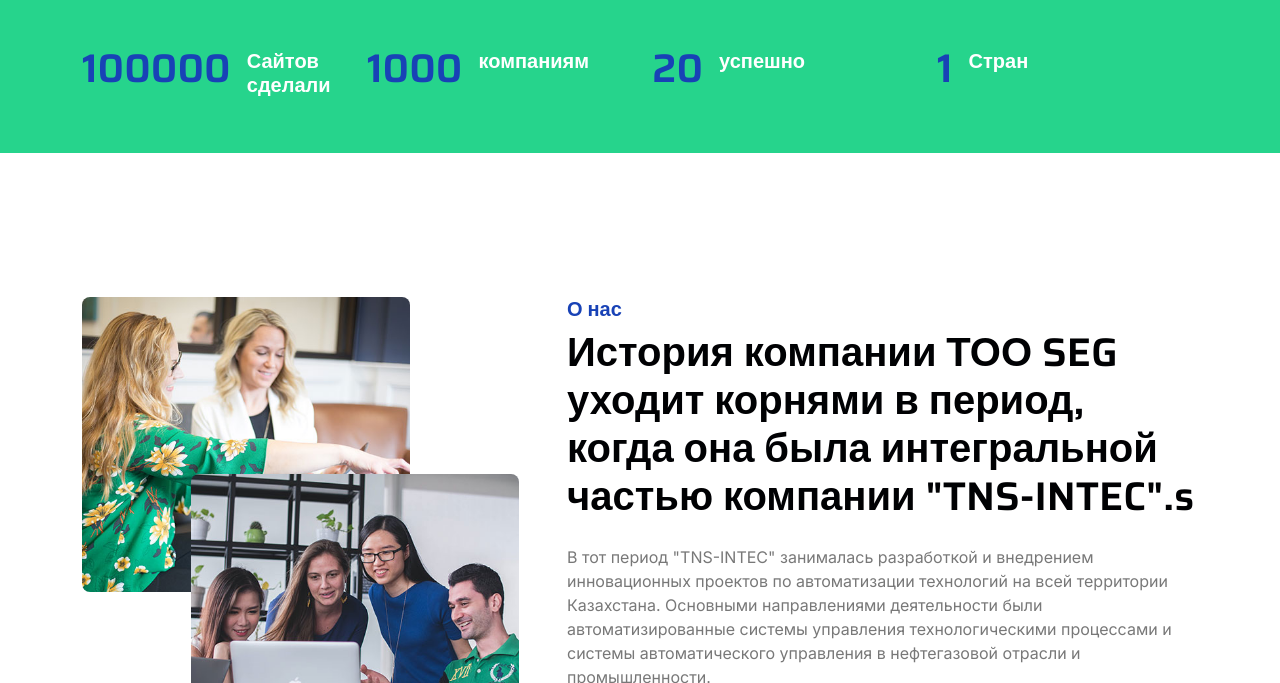
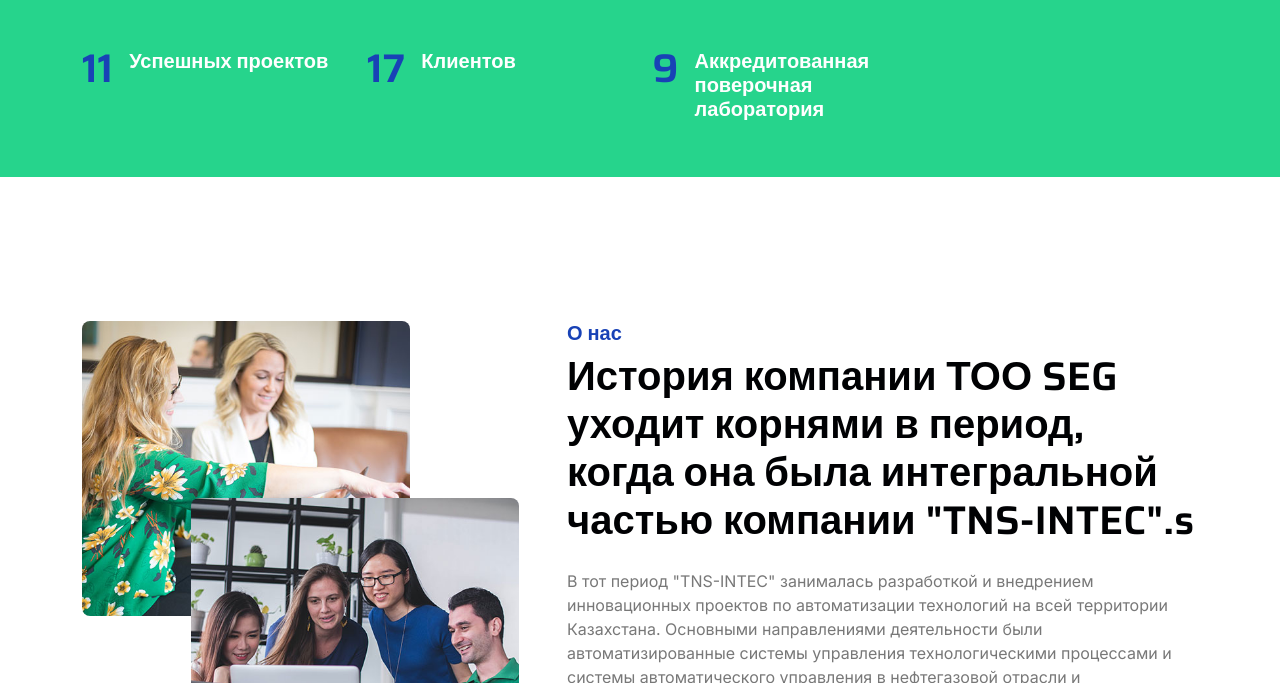
Before and after one commit to Tima747/Seg, a plain HTML site: page index.html in a window 1280 px wide. Shown: the part 417-1100 px from the top of the page. Drawn offline with nearby package versions, Linux system fonts and the light colour scheme.

Commit message:
числовые данные

```diff
--- a/index.html
+++ b/index.html
@@ -136,28 +136,23 @@
                 <div class="row">
                     <div class="col-lg-3 wow fadeIn" data-wow-delay=".1s">
                         <div class="d-flex counter">
-                            <h1 class="me-3 text-primary counter-value">100000</h1>
-                            <h5 class="text-white mt-1">Сайтов сделали</h5>
+                            <h1 class="me-3 text-primary counter-value">11</h1>
+                            <h5 class="text-white mt-1">Успешных проектов</h5>
                         </div>
                     </div>
                     <div class="col-lg-3 wow fadeIn" data-wow-delay=".3s">
                         <div class="d-flex counter">
-                            <h1 class="me-3 text-primary counter-value">1000</h1>
-                            <h5 class="text-white mt-1">компаниям</h5>
+                            <h1 class="me-3 text-primary counter-value">17</h1>
+                            <h5 class="text-white mt-1">Клиентов</h5>
                         </div>
                     </div>
                     <div class="col-lg-3 wow fadeIn" data-wow-delay=".5s">
                         <div class="d-flex counter">
-                            <h1 class="me-3 text-primary counter-value">20</h1>
-                            <h5 class="text-white mt-1">успешно</h5>
+                            <h1 class="me-3 text-primary counter-value">9</h1>
+                            <h5 class="text-white mt-1">Аккредитованная поверочная лаборатория</h5>
                         </div>
                     </div>
-                    <div class="col-lg-3 wow fadeIn" data-wow-delay=".7s">
-                        <div class="d-flex counter">
-                            <h1 class="me-3 text-primary counter-value">1</h1>
-                            <h5 class="text-white mt-1">Стран </h5>
-                        </div>
-                    </div>
+
                 </div>
             </div>
         </div>
```
